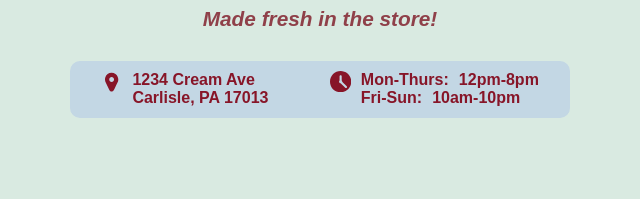
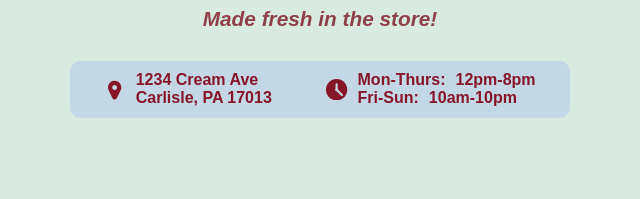
Before and after one commit to JoshZimmerman/restaurant, a plain HTML site: page index.html in a window 1280 px wide. Shown: the part 569-768 px from the top of the page, 320-960 px from the left. Drawn offline with Linux system fonts and the light colour scheme; a web font is replaced by a local one.

Commit message:
adjusted icons

```diff
--- a/style.css
+++ b/style.css
@@ -117,26 +117,30 @@ body {
 }
 
 span {
-  color: var(--color1)
+  color: var(--color1);
+  padding-right: 10px;
 }
 .address {
   display: flex;
   flex-direction: row;
+  align-items: center;
   margin: 0;
   padding: 10px 20px 10px 20px;
 }
 .address p, span {
   margin: 0;
-  padding-right: 10px;
+
 }
 .hours {
   display: flex;
   flex-direction: row;
+  align-items: center;
   margin: 0;
   padding: 10px 20px 10px 20px;
 }
-.hours p {
+.hours p, span {
   margin: 0;
+
 }
 
 img {
@@ -160,6 +164,3 @@ footer p, a{
   padding: 5px;
   color: var(--color2)
 }
-a {
-  color: var(--color2)
-}
```
